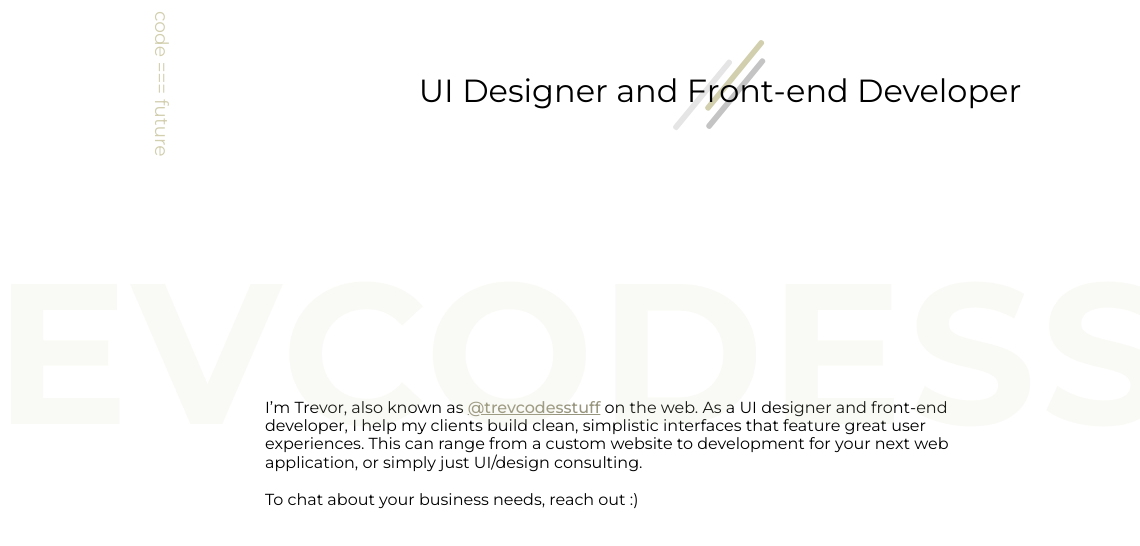
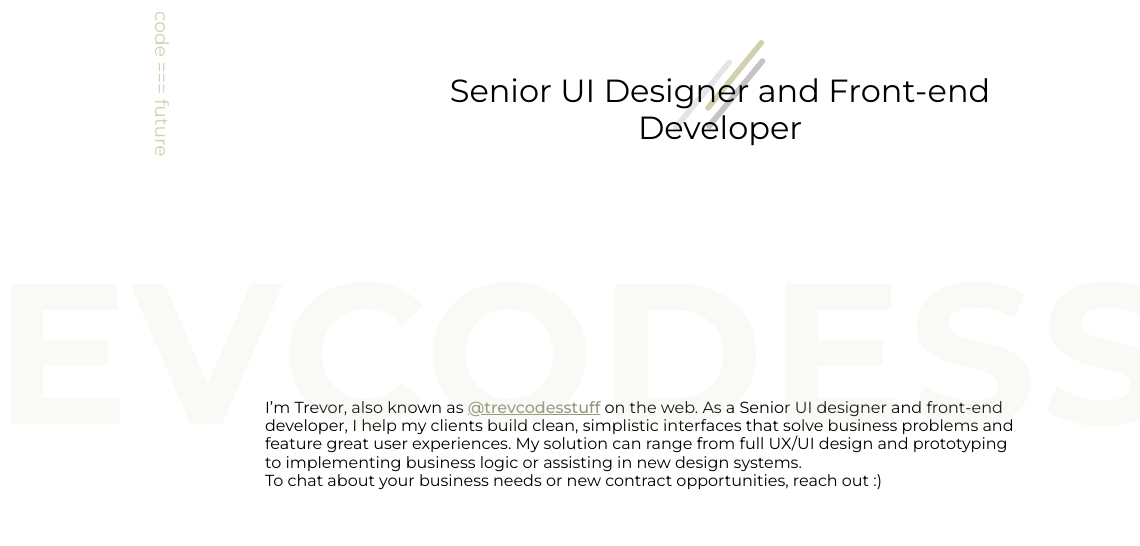
Before and after one commit to TrevorAbram/trevorabram.github.io, a website: page index.html in a window 1280 px wide. Shown: the part 224-770 px from the top of the page, 0-1140 px from the left. Drawn offline with Linux system fonts and the light colour scheme.

Commit message:
Update page information

```diff
--- a/index.html
+++ b/index.html
@@ -2,7 +2,7 @@
 <html lang="en" dir="ltr">
   <head>
     <meta charset="utf-8">
-    <title>Trevor Abram | User Interface Designer and Front End Developer</title>
+    <title>Trevor Abram | Texas Senior User Interface Designer & Front End Developer</title>
     <link rel="stylesheet" type="text/css" href="output.css">
     <link rel="stylesheet" type="text/css" href="styles.css">
     <link href="https://fonts.googleapis.com/css2?family=Montserrat:wght@300;400;500;700&display=swap" rel="stylesheet">
@@ -27,12 +27,14 @@
 
 
   <!-- Section 1 -->
+    <section>
       <div class="block container py-32 px-12 flex justify-between sm:flex-row">
-    <div class=""><h3 class="transform rotate-90 font-normal" style="color: #D2CFAF; position: absolute; top: 297px;">code === future</h3> </div>
+        <div class=""><h3 class="transform rotate-90 font-normal" style="color: #D2CFAF; position: absolute; top: 297px;">code === future</h3>
+          </div>
 
         <div class="">
-      <h1 class="font-normal z-10 text-center" style="position: absolute;width: 704px;height: 36px;left: 368px;top: 297px;">UI Designer and Front-end Developer</h1>
-
+          <!-- Background title -->
+          <h1 class="font-normal z-10 text-center" style="position: absolute;width: 704px;height: 36px;left: 368px;top: 297px;">Senior UI Designer and Front-end Developer</h1>
           <div class=" " style="position: absolute; width: 95.32px; height: 93.18px;left: 672px; top: 263px;">
               <img src="assets/icons/Slash-motif.svg" alt="slash motif">
           </div>
@@ -44,21 +46,16 @@
       <a href="https://twitter.com/trevordabram"><img src="assets/icons/social-icons/twitter-icon.png" alt="twitter icon" class="w-4 m-4"> </a>
 
         </div>
+      </div>
+    </section>
 
-
-
-
-
-  </div>
 
   <div class="block container bg-gray-500 py-32 px-12 mb-6 flex justify-center " id="background">
     <h2 class="tcs">trevcodesstuff</h2>
     <p style="max-width: 750px; min-width: 500px;">I’m Trevor, also known as <span><a class="font-medium"style="color: rgba(152, 149, 126, 1);" href="www.instagram.com/trevcodesstuff">@trevcodesstuff</a></span> on the web.
-As a UI designer and front-end developer, I help my clients build clean, simplistic interfaces that
-feature great user experiences. This can range from a custom website to development for your next
-web application, or simply just UI/design consulting.
-<br>
-<br>To chat about your business needs, reach out :) </p>
+As a Senior UI designer and front-end developer, I help my clients build clean, simplistic interfaces that
+solve business problems and feature great user experiences. My solution can range from full UX/UI design and prototyping to implementing business logic or assisting in new design systems.
+<br>To chat about your business needs or new contract opportunities, reach out :) </p>
 
       </div>
     </div>
```
Lines whose indentation alone changed are shown as unchanged.
